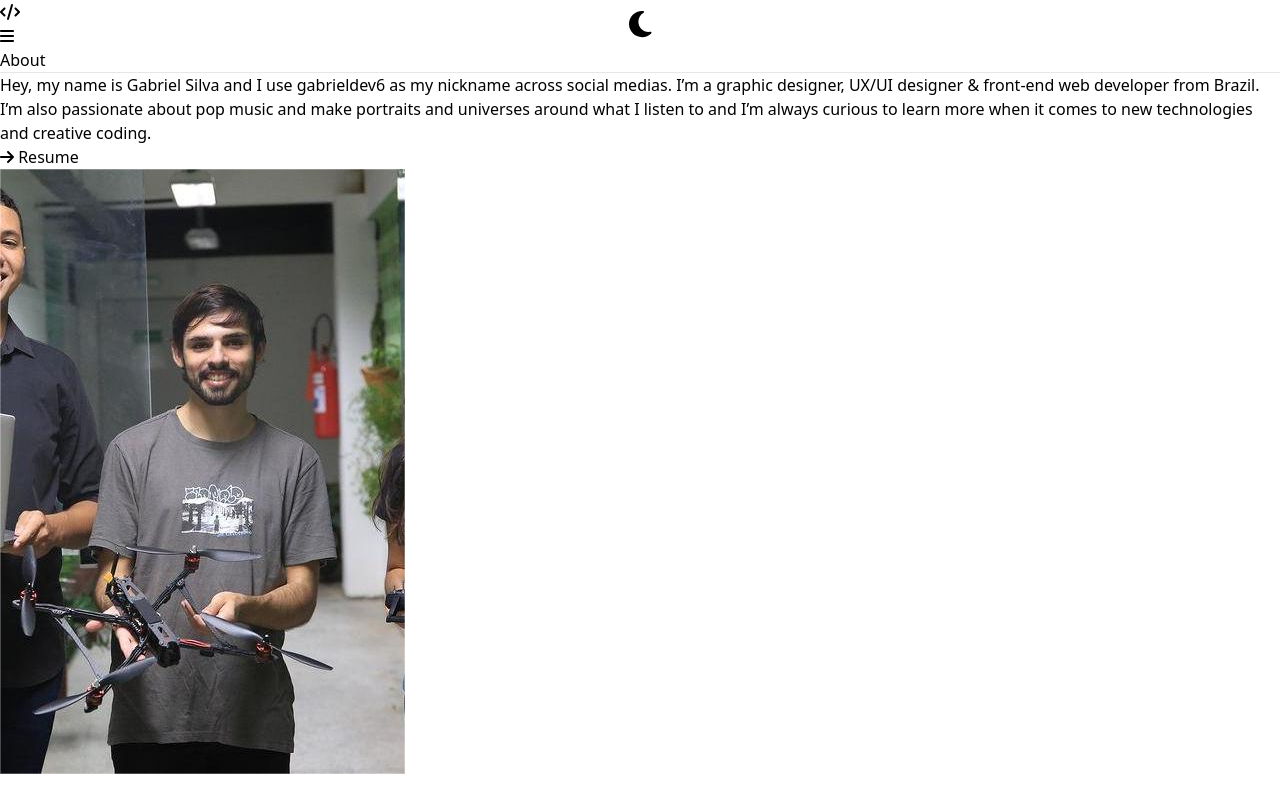
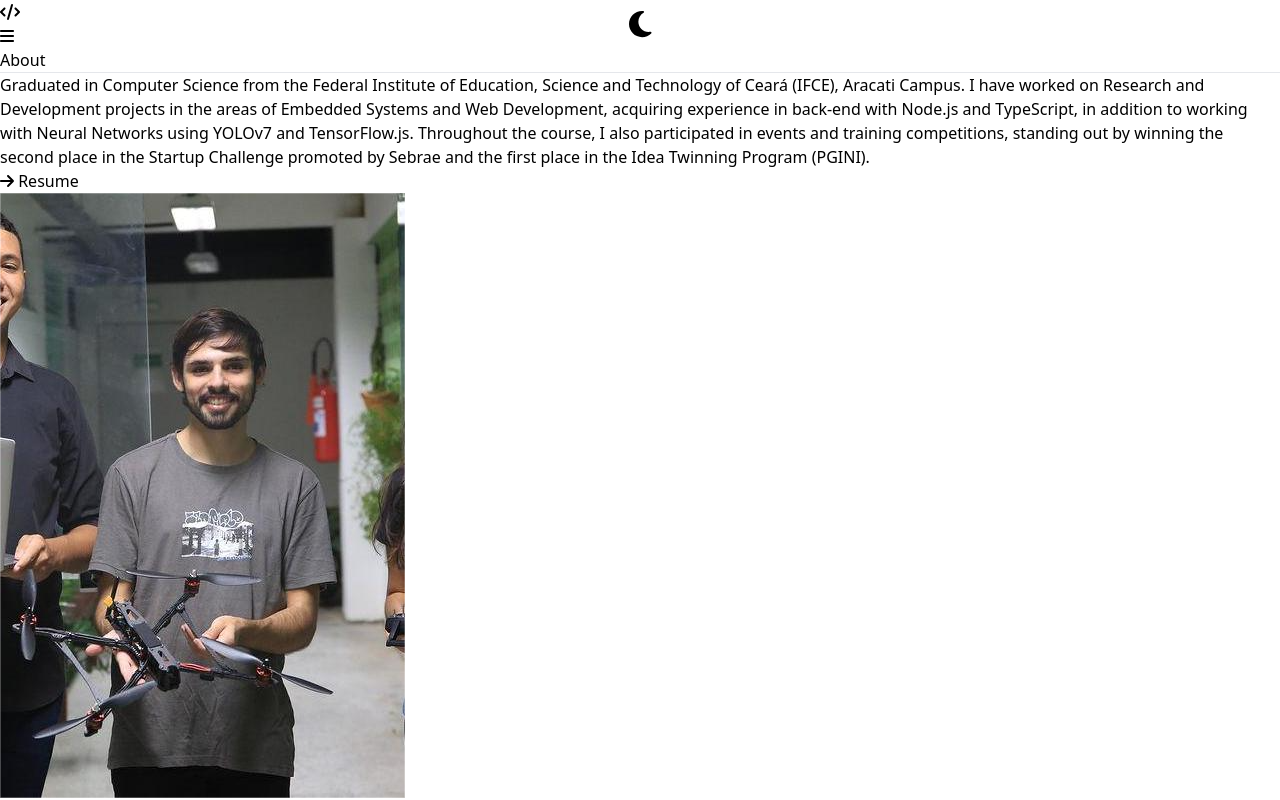
Before and after one commit to gabrieldev6/gabrieldev6.github.io, a Vue app: page /about in a window 1280 px wide. Built offline with nearby package versions, Linux system fonts and the light colour scheme.

Commit message:
descrição de about

```diff
--- a/src/pages/about.vue
+++ b/src/pages/about.vue
@@ -16,20 +16,26 @@ library.add(fas);
             <li><hr class="w-4/5 h-0.5 bg-black dark:bg-white rounded-lg"></li>
             <li>
                 <div class="w-full text-sm sm:text-lg">
-                    <p> Hey, my name is Gabriel Silva and I use gabrieldev6 as my nickname across social medias.
-                    I’m a graphic designer, UX/UI designer & front-end web developer from Brazil.
-                    I’m also passionate about pop music and make portraits and universes around
-                    what I listen to and I’m always curious to learn more when it comes to new technologies
-                    and creative coding.
+                    <p> Graduated in Computer Science from the Federal Institute
+                      of Education, Science and Technology of Ceará (IFCE), Aracati
+                      Campus. I have worked on Research and Development projects in
+                      the areas of Embedded Systems and Web Development, acquiring
+                      experience in back-end with Node.js and TypeScript, in addition
+                      to working with Neural Networks using YOLOv7 and TensorFlow.js.
+                      Throughout the course, I also participated in events and training
+                      competitions, standing out by winning the second place in the Startup
+                      Challenge promoted by Sebrae and the first place in the Idea Twinning
+                      Program (PGINI).
                     </p>
 
                 </div>
             </li>
             <li>
-
+                <a href="https://drive.google.com/file/d/1ex_3Cs3rq9L-8xrMBGjtzac2dOEBHjaM/view?usp=sharing">
                 <button class="hover-line-button font-bold flex items-center color-black dark:color-white text-xs pt-1  sm:pt-4">
                     <font-awesome-icon icon="fa-solid fa-arrow-right" class="rotate-90"/> Resume
                 </button>
+                </a>
             </li>
 
         </ul>
```
